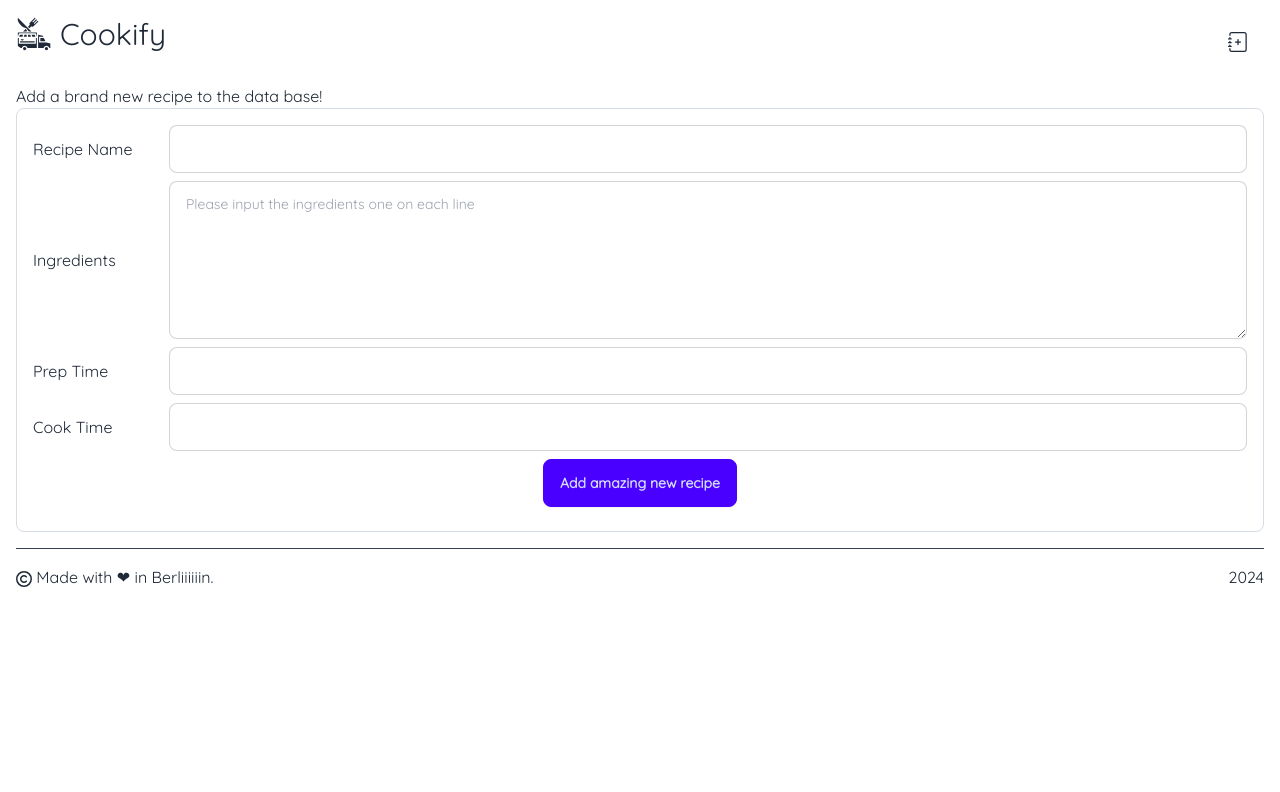
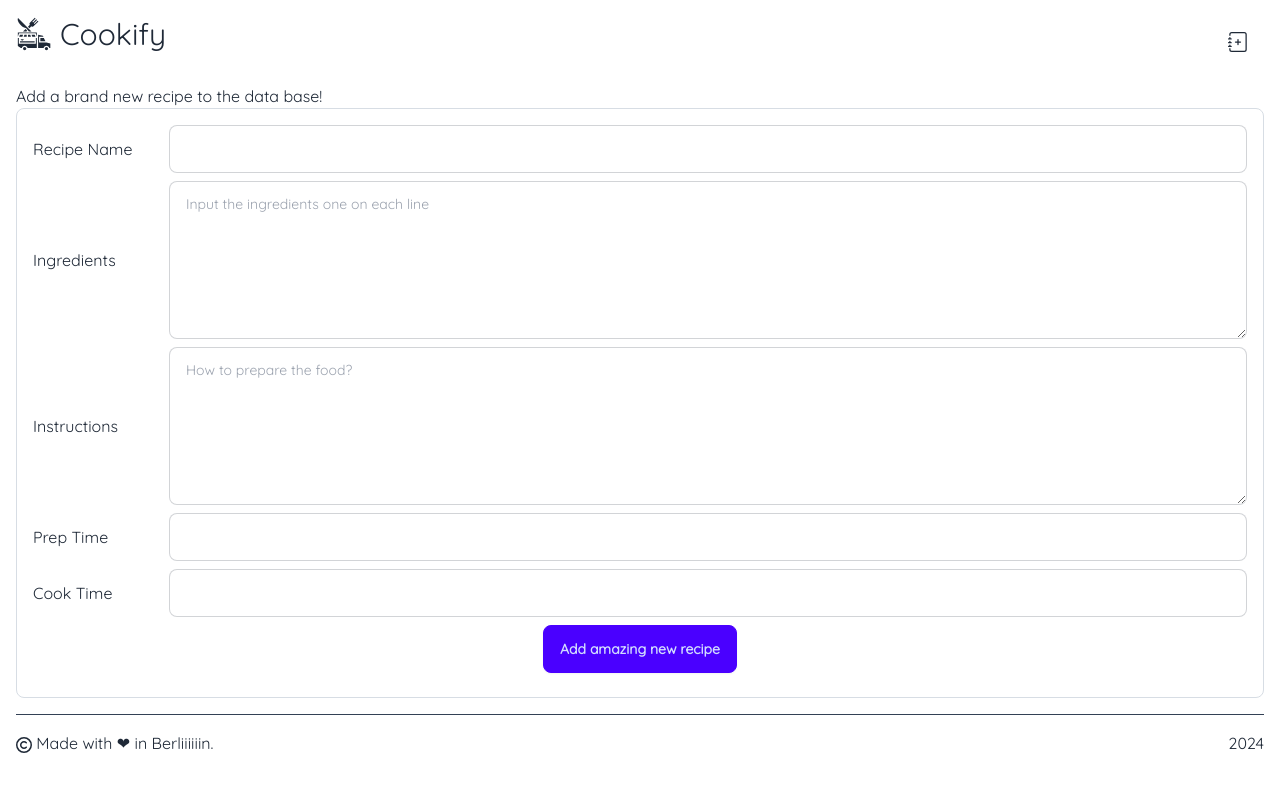
Before and after one commit to mayagizmo/cookify, a React (Vite) app: page /add-recipe in a window 1280 px wide. Shown: the top 792 px of the page. Built offline with nearby package versions, Linux system fonts and the light colour scheme; a web font is replaced by a local one.

Commit message:
Add form field for instructions

```diff
--- a/src/AddRecipePage/AddRecipePage.tsx
+++ b/src/AddRecipePage/AddRecipePage.tsx
@@ -6,6 +6,7 @@ export function AddRecipePage() {
   const [ingredients, setIngredients] = useState("");
   const [prepTime, setPrepTime] = useState("");
   const [cookTime, setCookTime] = useState("");
+  const [instructions, setInstructions] = useState("");
   const [isSuccess, setIsSuccess] = useState(false);
   const [isLoading, setIsLoading] = useState(false);
   const [isError, setIsError] = useState(false);
@@ -13,6 +14,7 @@ export function AddRecipePage() {
   const ingredientsId = useId();
   const prepTimeId = useId();
   const cookTimeId = useId();
+  const instructionsId = useId();
 
   function splitIngredients(ingredients: string) {
     return ingredients.split("\n").filter((item: string) => item);
@@ -58,12 +60,27 @@ export function AddRecipePage() {
         <textarea
           className="textarea textarea-bordered flex-grow"
           autoComplete="on"
-          placeholder="Please input the ingredients one on each line"
+          placeholder="Input the ingredients one on each line"
           id={ingredientsId}
           name="ingredients"
           value={ingredients}
           rows={5}
           onChange={(e) => setIngredients(e.target.value)}
+        />
+      </div>
+      <div className="flex items-center gap-2 mb-2">
+        <label htmlFor={instructionsId} className="w-32">
+          Instructions
+        </label>
+        <textarea
+          className="textarea textarea-bordered flex-grow"
+          autoComplete="on"
+          placeholder="How to prepare the food?"
+          id={instructionsId}
+          name="instructions"
+          value={instructions}
+          rows={5}
+          onChange={(e) => setInstructions(e.target.value)}
         />
       </div>
       <div className="flex items-center gap-2 mb-2">
```
